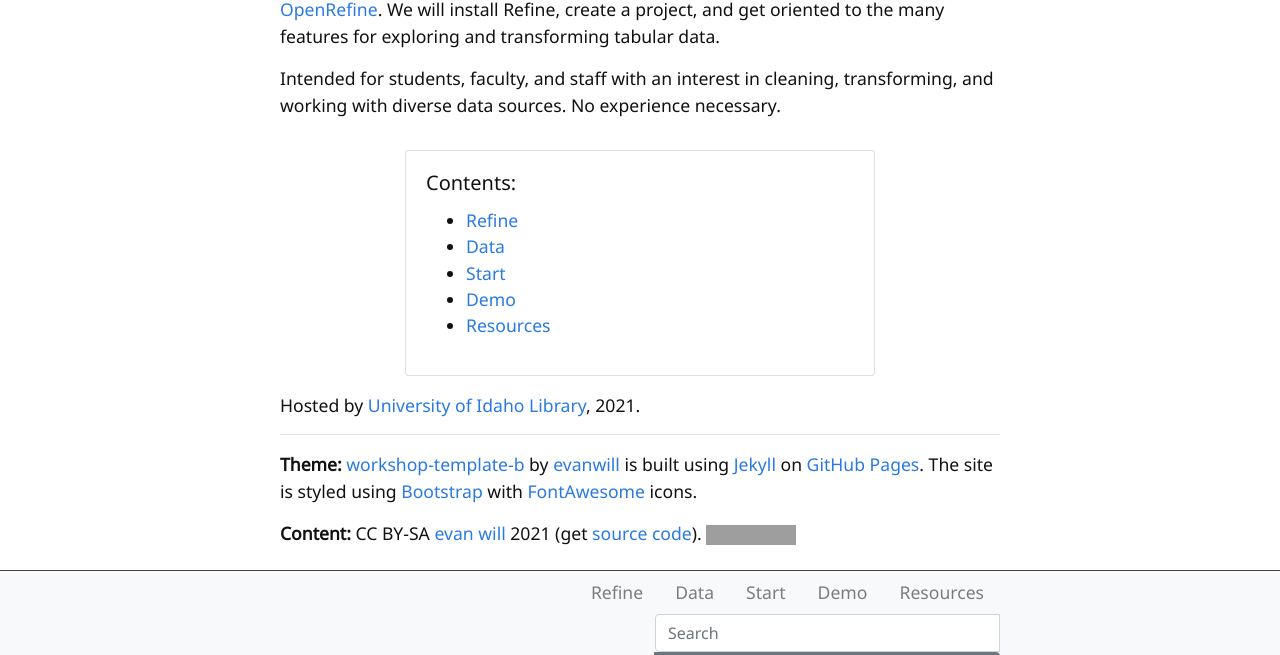
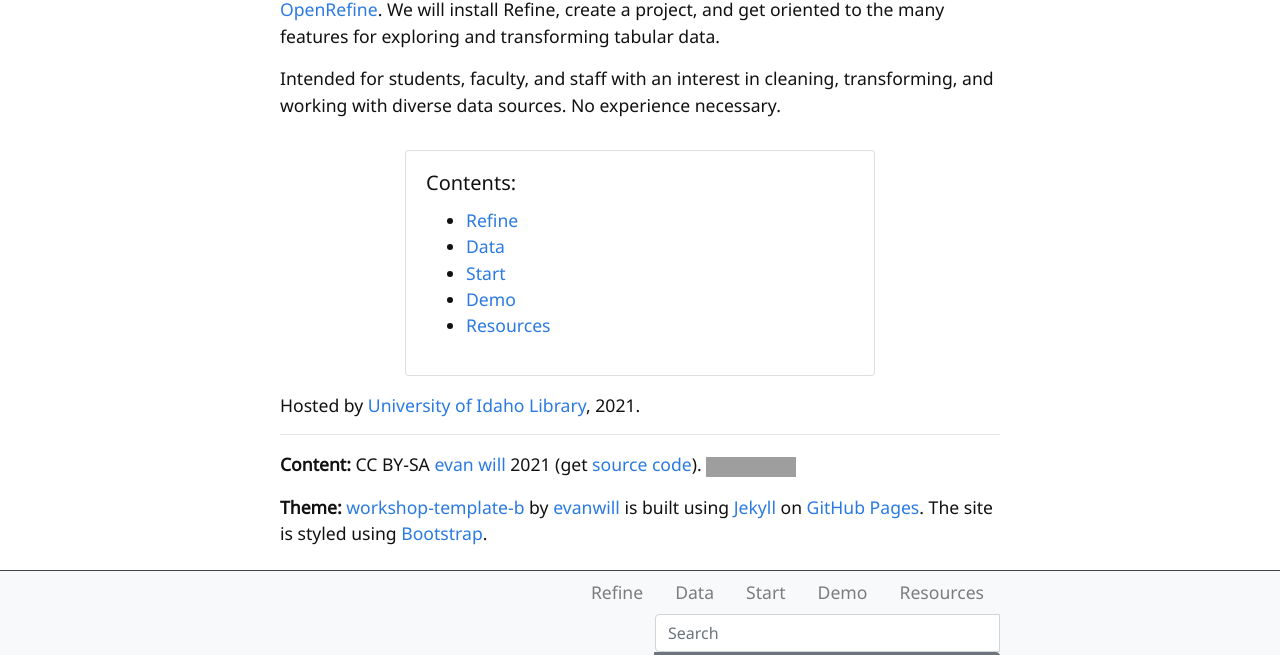
Before and after one commit to evanwill/openrefine-b, a Jekyll site: the page built from index.md, in a window 1280 px wide and 900 px high, scrolled down 813 px, cut to the strip 86-741 px from the top of the window. Built offline with Jekyll 4.4.1, drawn with Linux system fonts in a browser that asks for light colours; comment, search, counter and statistics services are not loaded; grey boxes are pictures that could not be loaded.

Commit message:
update credits

```diff
--- a/_includes/template/credits.html
+++ b/_includes/template/credits.html
@@ -1,2 +1,2 @@
-<p><strong>Theme:</strong> <a href="https://github.com/evanwill/workshop-template-b" target="_blank" rel="noopener">workshop-template-b</a> by <a href="https://github.com/evanwill/" target="_blank" rel="noopener">evanwill</a> is built using <a href="https://jekyllrb.com/" target="_blank" rel="noopener">Jekyll</a> on <a href="https://pages.github.com/" target="_blank" rel="noopener">GitHub Pages</a>. The site is styled using <a href="https://getbootstrap.com/" target="_blank" rel="noopener">Bootstrap</a> with <a href="https://fontawesome.com/" target="_blank" rel="noopener">FontAwesome</a> icons.</p>
 <p><strong>Content:</strong> CC BY-SA {% if site.github_username %}<a href="https://github.com/{{ site.github_username }}">{{ site.author }}</a>{% else %}{{ site.author }}{% endif %} {{ site.pub_year}} (get <a href="{{ site.source-code }}" target="_blank" rel="noopener">source code</a>). <a href="http://creativecommons.org/licenses/by-sa/4.0/" rel="license"><img src="https://i.creativecommons.org/l/by-sa/4.0/88x31.png" alt="Creative Commons License" /></a></p>
+<p><strong>Theme:</strong> <a href="https://github.com/evanwill/workshop-template-b" target="_blank" rel="noopener">workshop-template-b</a> by <a href="https://github.com/evanwill/" target="_blank" rel="noopener">evanwill</a> is built using <a href="https://jekyllrb.com/" target="_blank" rel="noopener">Jekyll</a> on <a href="https://pages.github.com/" target="_blank" rel="noopener">GitHub Pages</a>. The site is styled using <a href="https://getbootstrap.com/" target="_blank" rel="noopener">Bootstrap</a>.</p>
```
